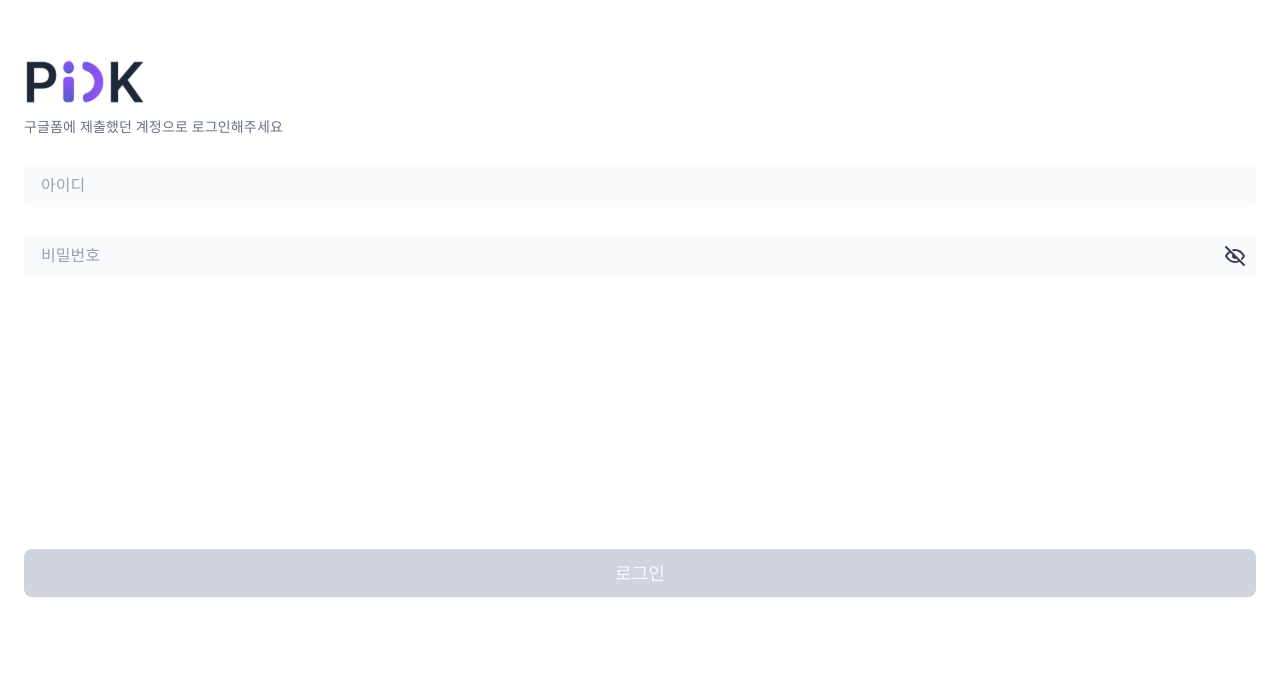
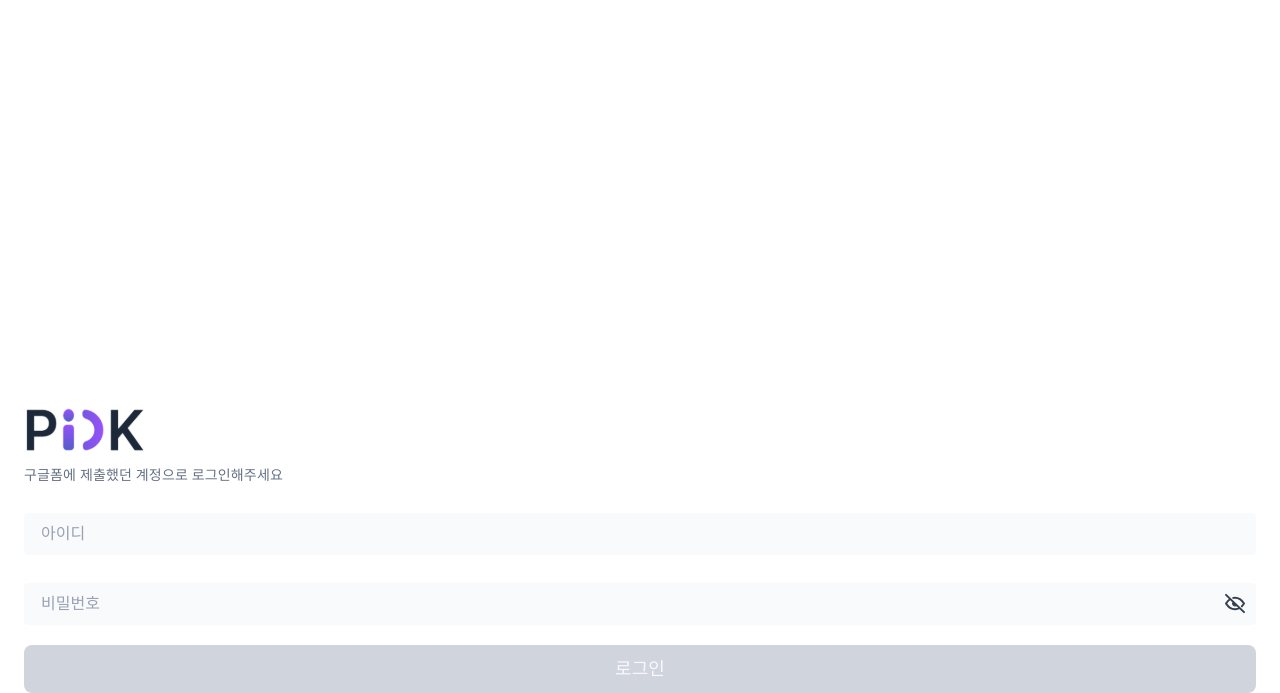
Before and after one commit to DSM-PICK/PICK2024_FRONT_TEACHER, a Next.js app: page /login in a window 1280 px wide. Shown: the part 123-816 px from the top of the page. Built offline with nearby package versions, Linux system fonts and the light colour scheme; no server answers.

Commit message:
fix : 디자인 수정

```diff
--- a/src/app/login/page.tsx
+++ b/src/app/login/page.tsx
@@ -66,7 +66,8 @@ const Main = () => {
     } else return "primary";
   };
   return (
-    <div className=" flex flex-col py-20 px-6 pt-44 h-dvh justify-between">
+    <div className=" flex flex-col px-6 h-dvh justify-center pt-% pb-20">
+      <div className=" flex flex-col justify-between h-90dvh gap-5">
         <div className="flex flex-col gap-7">
           <div>
             <Image src={Logo} alt="" width={120} />
@@ -93,6 +94,7 @@ const Main = () => {
             value={data.password}
           />
         </div>
+        <div className=" h-fit">
           <Button
             colorType={`${BtnColor()}`}
             buttonSize="full"
@@ -101,6 +103,8 @@ const Main = () => {
             로그인
           </Button>
         </div>
+      </div>
+    </div>
   );
 };
 
--- a/tailwind.config.ts
+++ b/tailwind.config.ts
@@ -328,7 +328,7 @@ const config: Config = {
         30: "7.4rem",
         23: "5.75rem",
         25: "6.25rem",
-        "%": "20%",
+        "%": "48%",
       },
       borderRadius: {
         max: "3.75rem",
```
Lines whose indentation alone changed are shown as unchanged.
